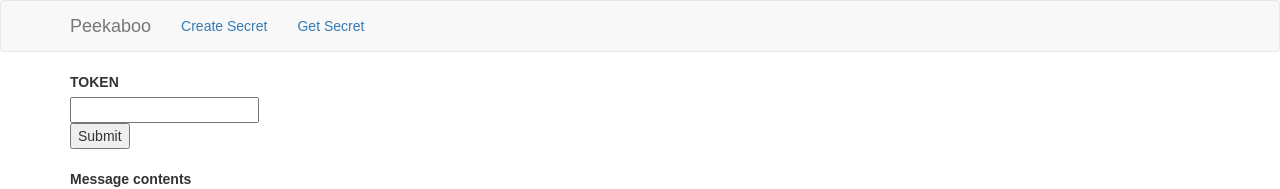
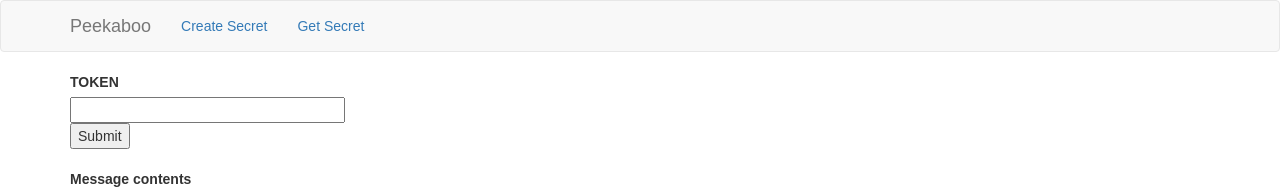
Before and after one commit to leonj1/peekaboo-ui, a React (Create React App) app: page /get in a window 1280 px wide. Shown: the top 189 px of the page. Built offline with nearby package versions, Linux system fonts and the light colour scheme.

Commit message:
CSS fixes

```diff
--- a/src/App.css
+++ b/src/App.css
@@ -26,3 +26,11 @@
 .navbar-nav {
   display: inline;
 }
+
+.GetToken-InputBox {
+  min-width: 275px;
+}
+
+.CreateSecret-Token {
+    font-weight: 900;
+}
--- a/src/CreateSecret.js
+++ b/src/CreateSecret.js
@@ -47,8 +47,14 @@ class CreateSecret extends Component {
 				</div>
 				<div>
  					<br/>
-                    <p>Generated token: <a href={"https://peekaboo-api.3camels.us/secrets/" +  this.props.token }>{ this.props.token }</a></p>
-					<p>If password used, just append password at the end during GET. Example: host/secrets/token/pass</p>
+                    <table>
+                        <tr>
+                            <td>Generated token:</td>
+                            <td>
+                                <span className="CreateSecret-Token">{ this.props.token }</span>
+                            </td>
+                        </tr>
+                    </table>
 				</div>
 			</div>
 		)
--- a/src/GetSecret.js
+++ b/src/GetSecret.js
@@ -20,7 +20,7 @@ class GetSecret extends Component {
 					<label>TOKEN</label>
 				</div>
 				<div>
-					<input type="text" onChange={this.handleMessageChange} value={ this.state.password }/>
+					<input type="text" className="GetToken-InputBox" onChange={this.handleMessageChange} value={ this.state.password }/>
 				</div>
 				<div>
 					<input onClick={ this.handleSubmit } type="submit"/>
```
